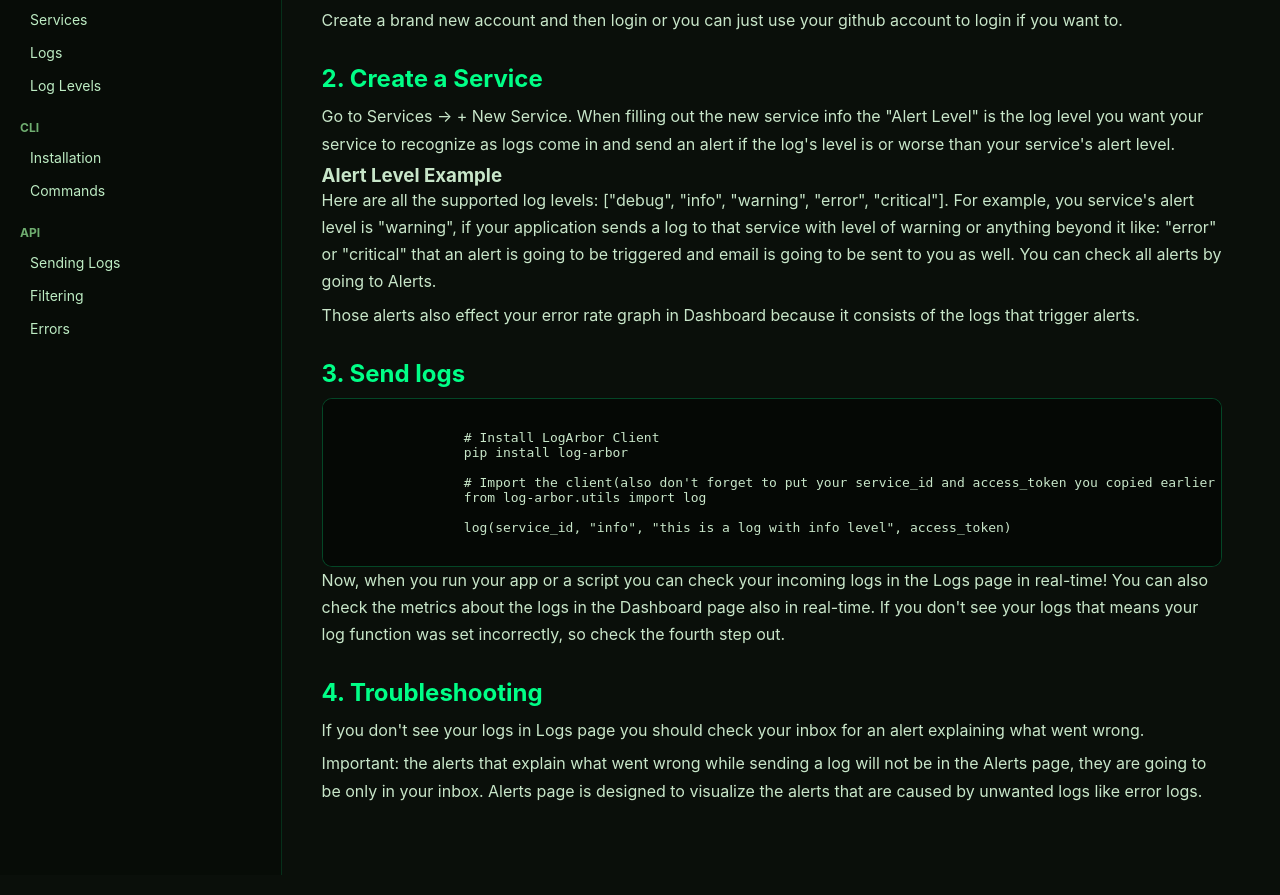
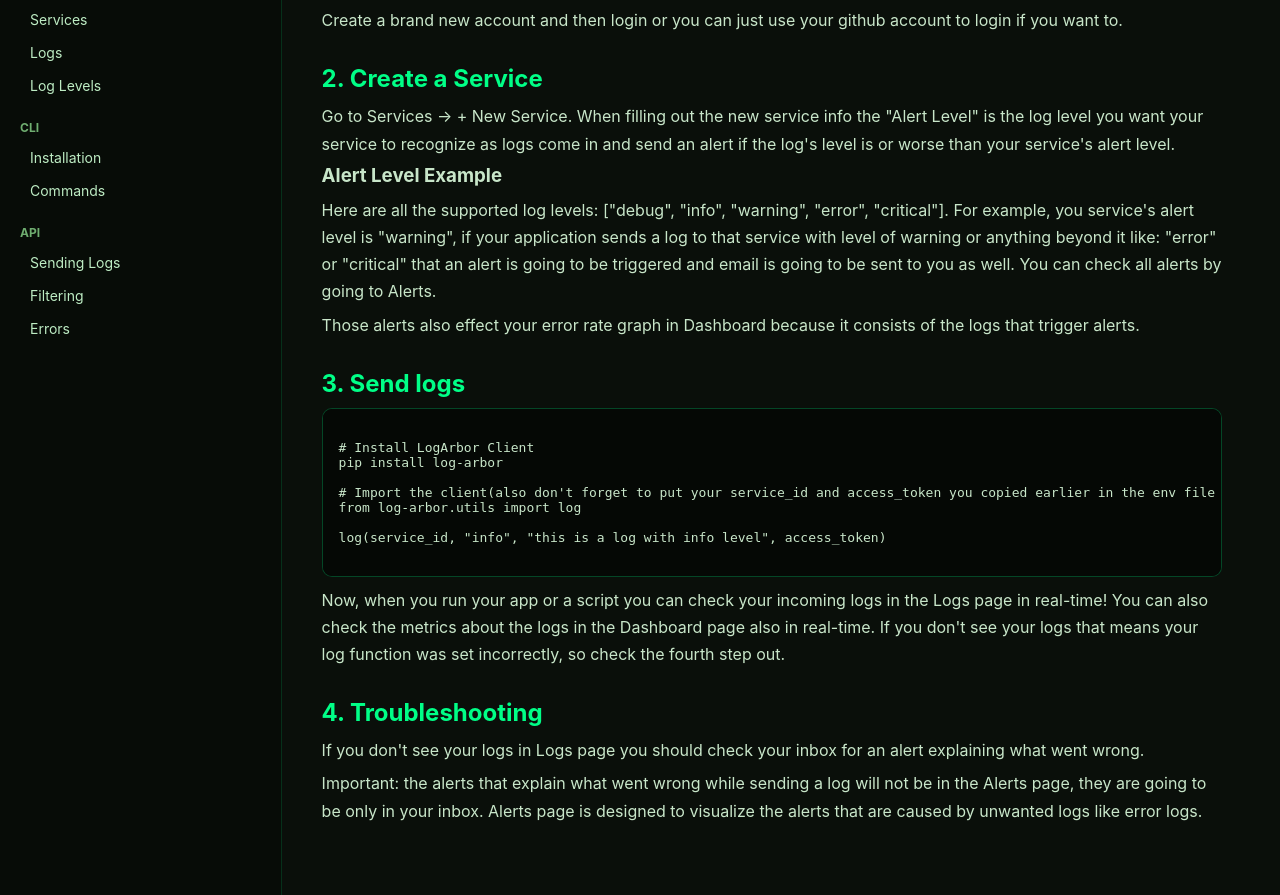
Before and after one commit to Platon223/LogArbor, a Flask app: page /docs/quick-setup in a window 1280 px wide. Shown: the part 233-1128 px from the top of the page. Run offline with Flask 3, Linux system fonts and the light colour scheme; parts of the project's set-up code (start-up, migrations or seed data) failed here and were passed over.

Commit message:
added margin top

```diff
--- a/api/v1/guest/templates/quick-setup.html
+++ b/api/v1/guest/templates/quick-setup.html
@@ -74,7 +74,8 @@
                     worse than your service's alert level. </p>
 
                 <h3>Alert Level Example</h3>
-                <p>Here are all the supported log levels: ["debug", "info", "warning", "error", "critical"]. For
+                <p style="margin-top: 10px;">Here are all the supported log levels: ["debug", "info", "warning",
+                    "error", "critical"]. For
                     example, you service's alert level is "warning", if your application sends a log to that service
                     with level of warning or anything beyond it like: "error" or "critical" that an alert is going to be
                     triggered and email is going to be sent to you as well. You can check all alerts by going to Alerts.
@@ -86,15 +87,16 @@
             <section class="docs-section">
                 <h2>3. Send logs</h2>
                 <pre class="code-block"><code>
-                # Install LogArbor Client
-                pip install log-arbor
+# Install LogArbor Client
+pip install log-arbor
 
-                # Import the client(also don't forget to put your service_id and access_token you copied earlier in the env file and import them using os)
-                from log-arbor.utils import log
+# Import the client(also don't forget to put your service_id and access_token you copied earlier in the env file and import them using os)
+from log-arbor.utils import log
 
-                log(service_id, "info", "this is a log with info level", access_token)
+log(service_id, "info", "this is a log with info level", access_token)
                 </code></pre>
-                <p>Now, when you run your app or a script you can check your incoming logs in the Logs page in
+                <p style="margin-top: 10px;">Now, when you run your app or a script you can check your incoming logs in
+                    the Logs page in
                     real-time! You can also check the metrics about the logs in the Dashboard page also in real-time. If
                     you don't see your logs that means your log function was set incorrectly, so check the fourth step
                     out.</p>
```
